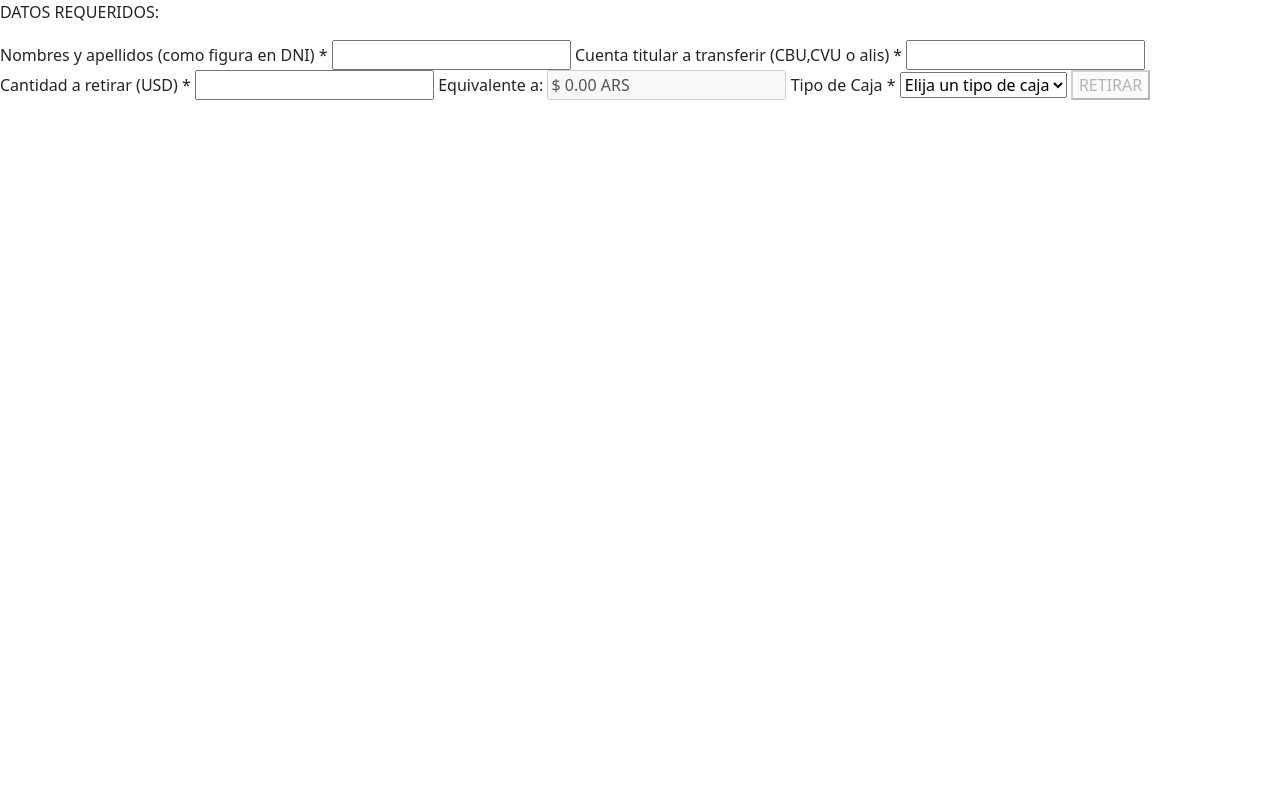
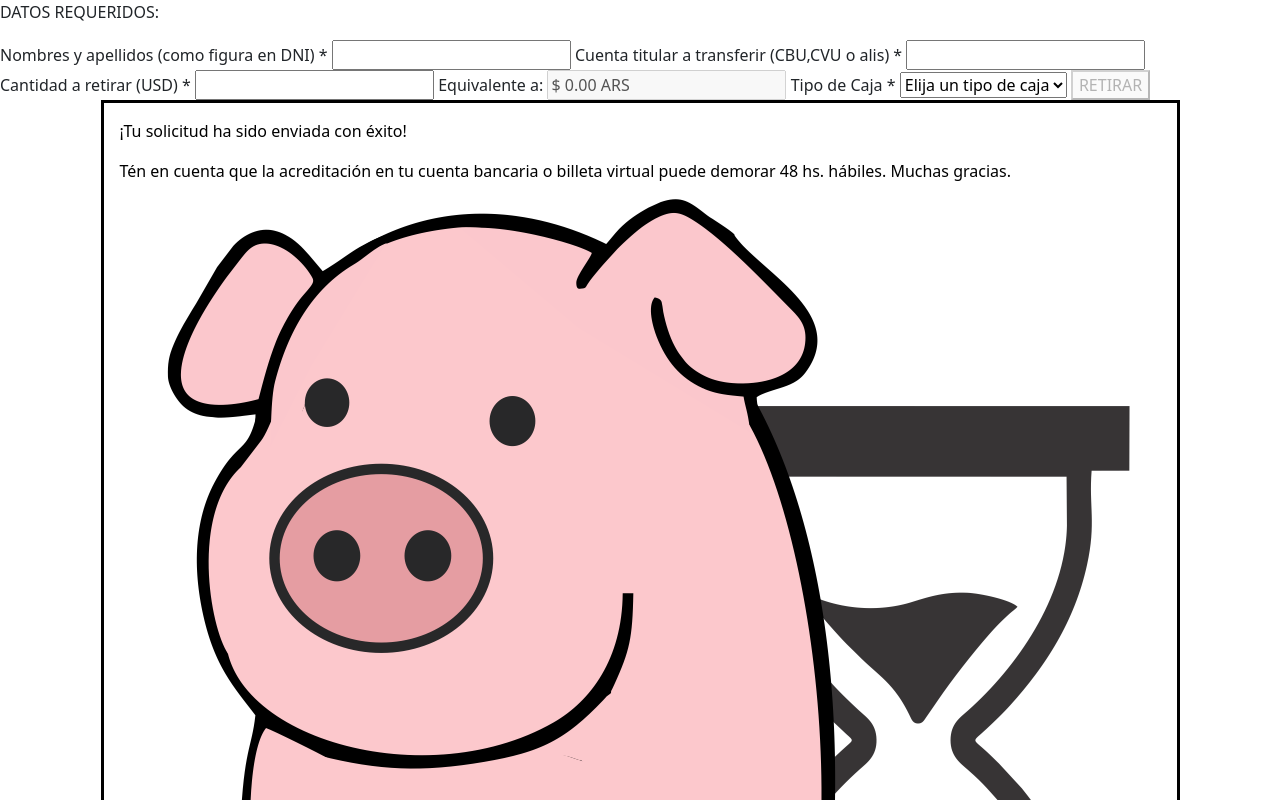
Before and after one commit to roAscurra/Retirospig, a website with bundled scripts: page index.html in a window 1280 px wide. Shown: the top 800 px of the page. Built offline with nearby package versions, Linux system fonts and the light colour scheme; no server answers.

Commit message:
Estructurando ventana modal

```diff
--- a/index.html
+++ b/index.html
@@ -35,6 +35,13 @@
         </select>
         <button id="boton">RETIRAR</button>
     </form>
+    <dialog open id="ventana">
+        <p>¡Tu solicitud ha sido enviada con éxito!</p>
+        <p>Tén en cuenta que la acreditación en tu cuenta bancaria o billeta
+            virtual puede demorar 48 hs. hábiles. Muchas gracias.
+        </p>
+        <img src="./img/pig.png">
+    </dialog>
     <script src="js/app.js"></script>
     <script type="module" src="./js/datos.js"></script>
 </body>
```
Also changed, not shown: img/pig.png (added).
